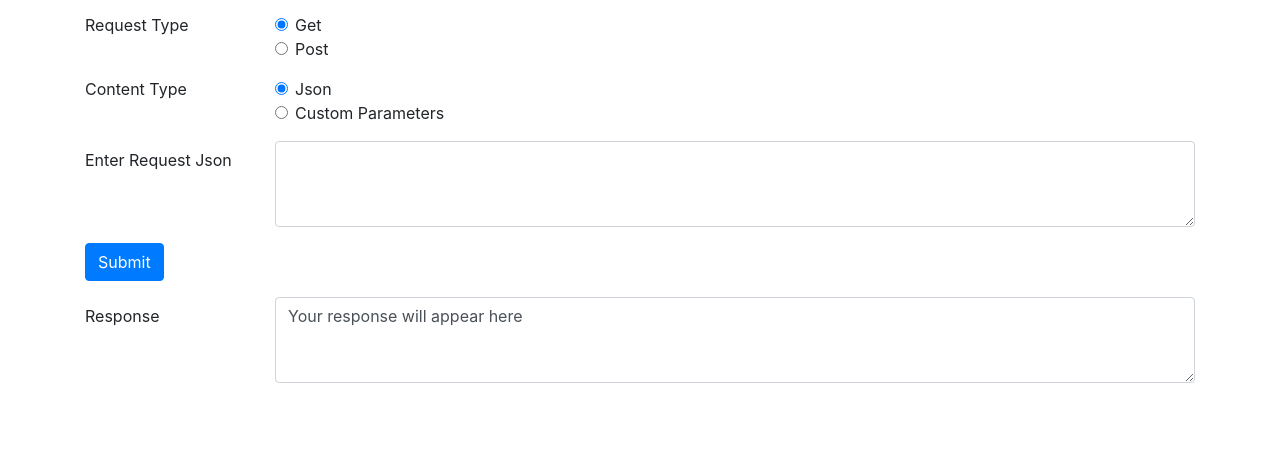
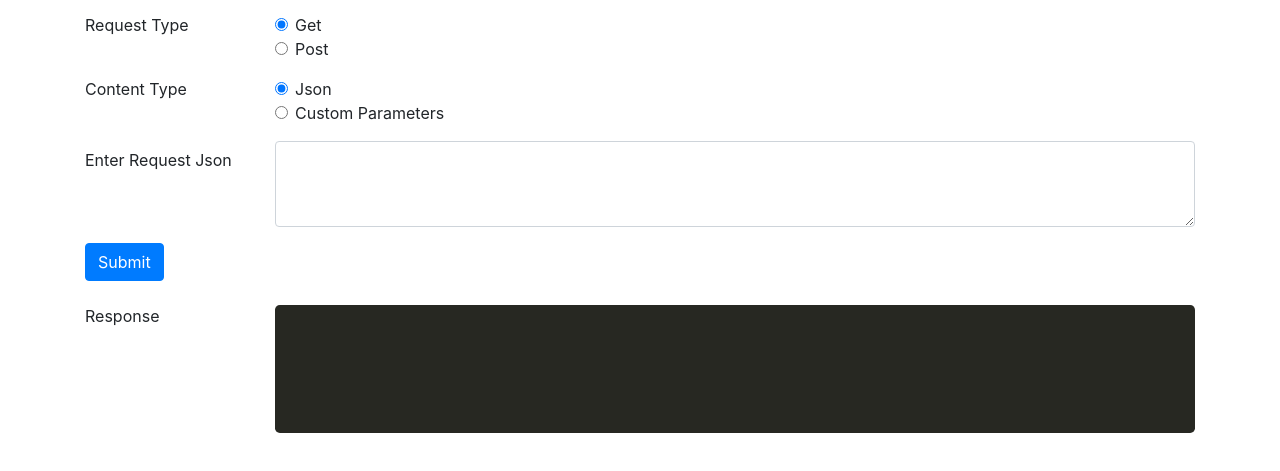
Before and after one commit to Naman027/PostMaster, a plain HTML site: page index.html in a window 1280 px wide. Shown: the part 177-648 px from the top of the page. Drawn offline with nearby package versions, Linux system fonts and the light colour scheme.

Commit message:
Prism addition

```diff
--- a/index.html
+++ b/index.html
@@ -5,7 +5,7 @@
     <!-- Required meta tags -->
     <meta charset="utf-8" />
     <meta name="viewport" content="width=device-width, initial-scale=1" />
-
+    <link rel="stylesheet" href="prism.css">
     <!-- Bootstrap CSS -->
     <!-- <link href="https://cdn.jsdelivr.net/npm/bootstrap@5.1.0/dist/css/bootstrap.min.css" rel="stylesheet"
         integrity="sha384-KyZXEAg3QhqLMpG8r+8fhAXLRk2vvoC2f3B09zVXn8CA5QIVfZOJ3BCsw2P0p/We" crossorigin="anonymous" /> -->
@@ -131,9 +131,14 @@
             <div class="form-group row">
                 <label for="responseJsonText" class="col-sm-2 col-form-label">Response</label>
                 <div class="col-sm-10">
-                    <textarea class="form-control" id="responseJsonText"
-                        rows="3">Your response will appear here</textarea>
+                    <!-- <textarea class="form-control" id="responseJsonText"
+                        rows="3">Your response will appear here</textarea> -->
                     <!-- <pre id='responsePre' class="language-javascript"> <code id='responsePrism' class="language-javascript"> Your response will appear here </code> </pre> -->
+                    <pre class="language-javascrpt">
+                        <code class="language-javascript" id ="responsePrism">
+
+                        </code>
+                    </pre>
                 </div>
             </div>
         </div>
@@ -159,6 +164,7 @@
     -->
 
     <script src="index.js"></script>
+    <script src="prism.js"></script>
 
 </body>
 
```
